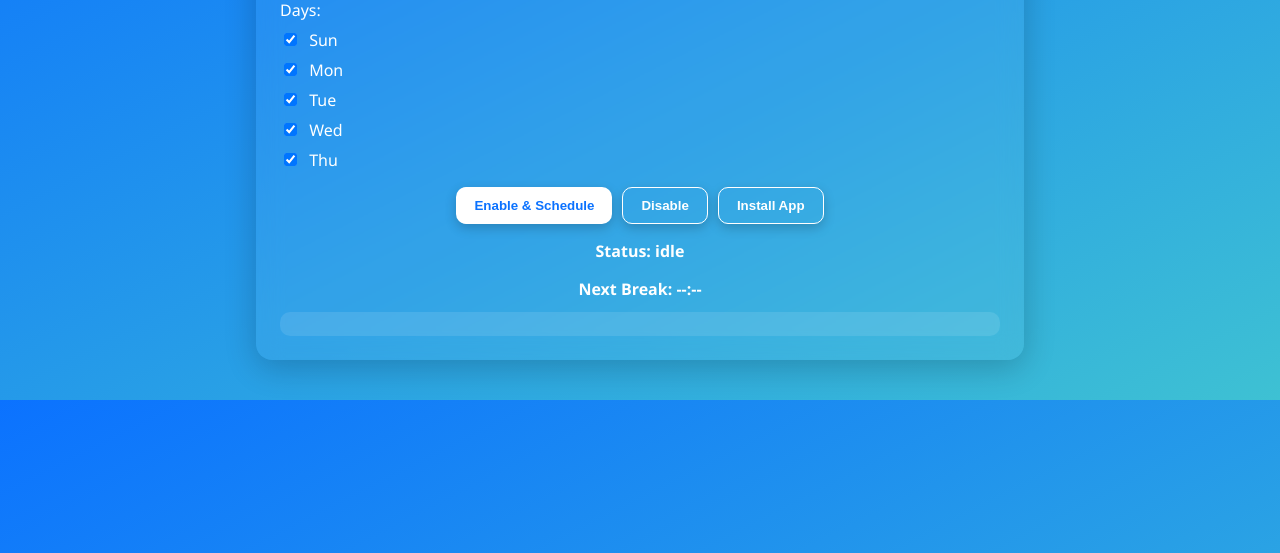
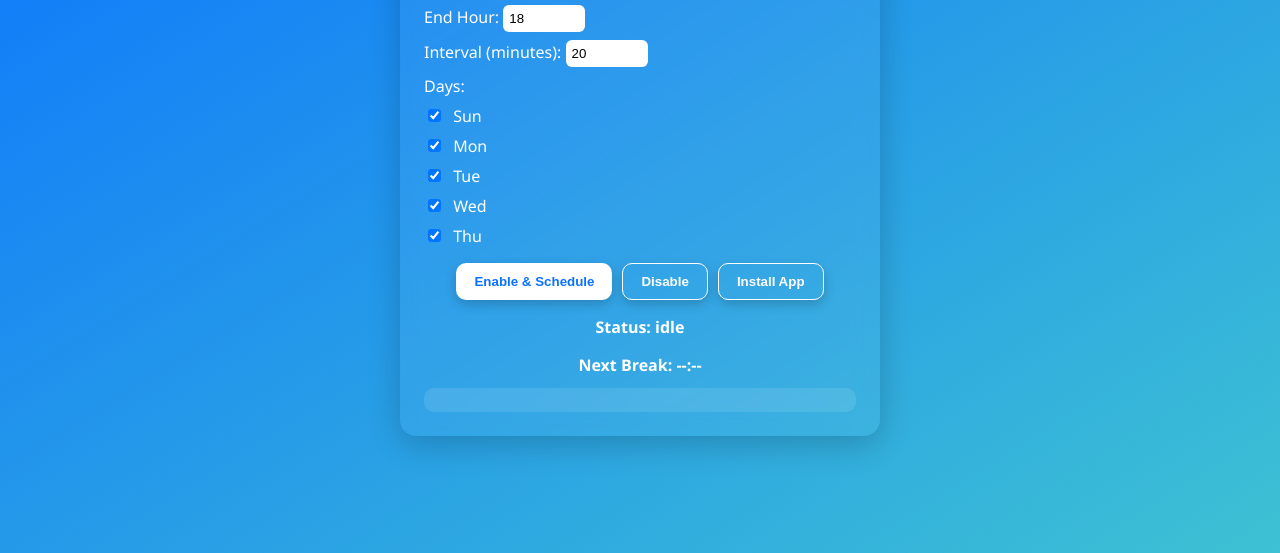
Before and after one commit to linuxoracledev/alerm-pwa, a plain HTML site: page index.html in a window 1280 px wide. Shown: the part 247-800 px from the top of the page. Drawn offline with Linux system fonts and the light colour scheme.

Commit message:
Make page centered

```diff
--- a/index.html
+++ b/index.html
@@ -8,19 +8,25 @@
     <meta name="theme-color" content="#0b72ff" />
     <style>
 body {
-        font-family: "Segoe UI", Roboto, sans-serif;
+  font-family: 'Segoe UI', Roboto, sans-serif;
   margin: 0;
+  min-height: 100vh;
+  display: flex;
+  justify-content: center; /* center horizontally */
+  align-items: center;     /* center vertically */
   background: linear-gradient(to bottom right, #0b72ff, #3ec1d3);
   color: #fff;
 }
+
 .container {
-        max-width: 720px;
-        margin: 40px auto;
+  width: 100%;
+  max-width: 480px;        /* main content width */
   padding: 24px;
-        background: rgba(255, 255, 255, 0.05);
+  background: rgba(255,255,255,0.05);
   border-radius: 16px;
-        box-shadow: 0 8px 32px rgba(0, 0, 0, 0.2);
+  box-shadow: 0 8px 32px rgba(0,0,0,0.2);
   backdrop-filter: blur(12px);
+  box-sizing: border-box;
 }
       h1 {
         text-align: center;
```
Lines whose indentation alone changed are shown as unchanged.
